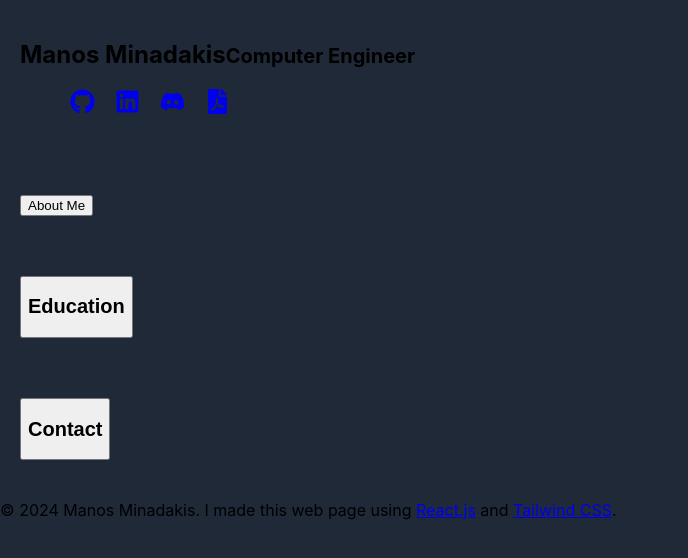
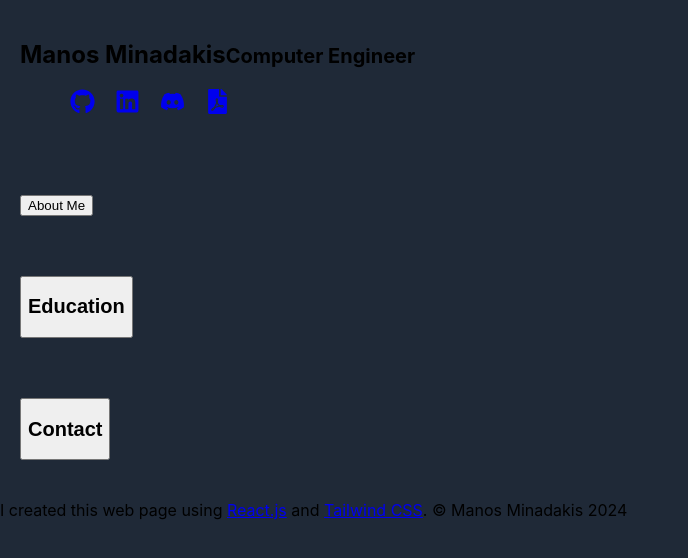
Before and after one commit to manosmin/manosmin.github.io, a React (Create React App) app: page / in a window 1280 px wide. Shown: the top 558 px of the page, without its empty margins (0-688 px from the left). Built offline with nearby package versions, Linux system fonts and the light colour scheme.

Commit message:
removed sticky footer

```diff
--- a/src/components/Footer.js
+++ b/src/components/Footer.js
@@ -2,10 +2,10 @@ import React from 'react';
 
 const Footer = () => {
   return (
-    <footer className="mt-auto sticky bottom-0 bg-gray-900 text-gray-200 p-5 ">
-      <p>&copy; 2024 Manos Minadakis. I made this web page using <a rel="noopener noreferrer" href="https://www.react.dev/" target="_blank"
+    <footer className="mt-auto bg-gray-900 text-gray-200 p-5 ">
+      <p>I created this web page using <a rel="noopener noreferrer" href="https://www.react.dev/" target="_blank"
       className="text-gray-200 hover:underline">React.js</a> and <a rel="noopener noreferrer" href="https://tailwindcss.com/" target="_blank"
-      className="text-gray-200 hover:underline">Tailwind CSS</a>.</p>
+      className="text-gray-200 hover:underline">Tailwind CSS</a>. &copy; Manos Minadakis 2024</p>
     </footer>
   );
 };
```
